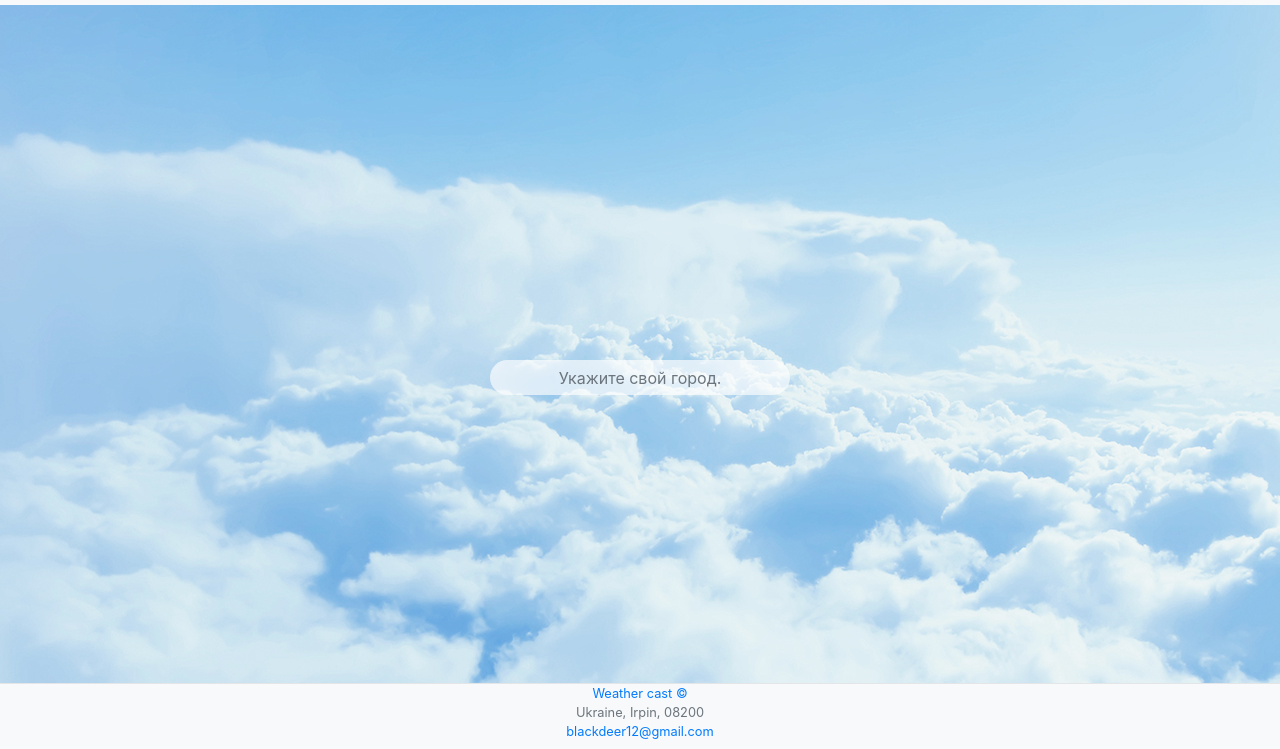
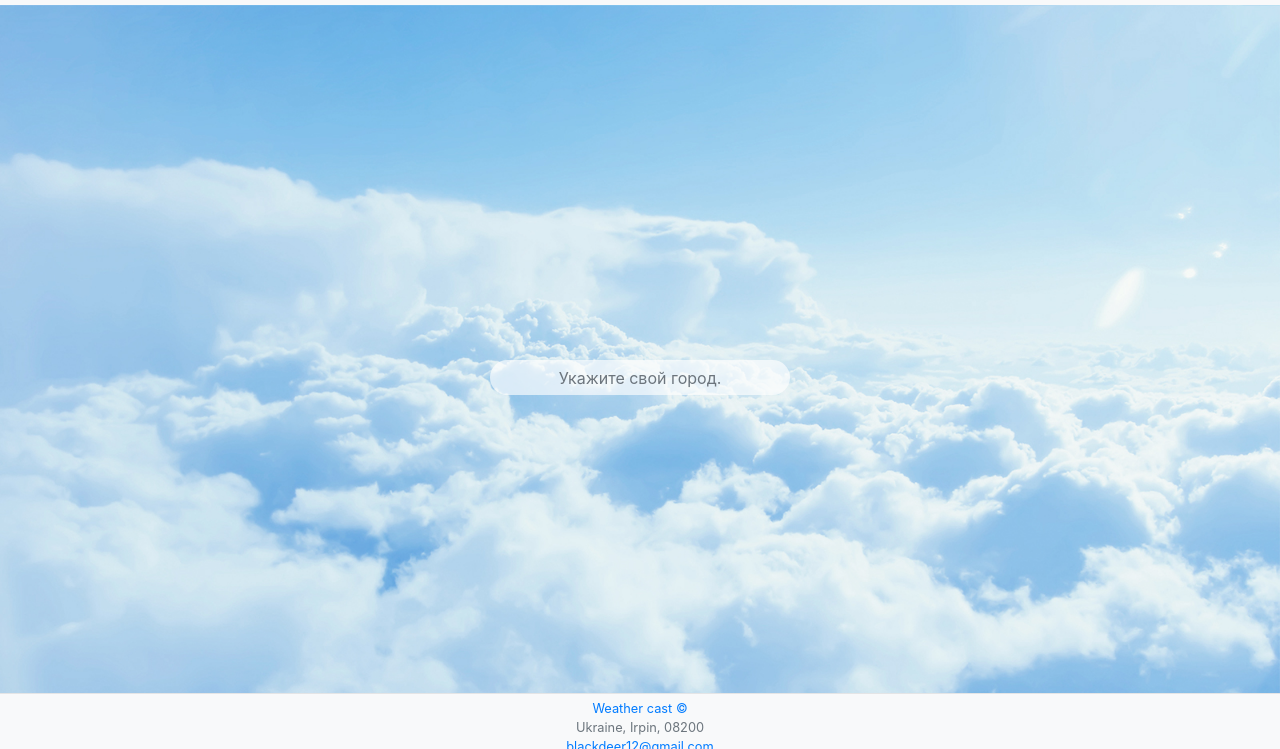
Before and after one commit to exORYON/Weather-Cast, a plain HTML site: page index.html in a window 1280 px wide. Shown: the part 51-800 px from the top of the page. Drawn offline with nearby package versions, Linux system fonts and the light colour scheme.

Commit message:
last stable version

```diff
--- a/index.html
+++ b/index.html
@@ -37,7 +37,7 @@
 
     <address class="bg-light" id="footer">
         <small>
-            <p align="center">
+            <p align="center" class="footer-text">
                 <span class="text-primary">Weather cast ©</span><br>
                 <span class="text-secondary">Ukraine, Irpin, 08200</span><br>
                 <span class="text-dark"><a href="#">blackdeer12@gmail.com</a></span>
--- a/style.css
+++ b/style.css
@@ -3,11 +3,13 @@ body {
     height: 100vh;
     overflow: hidden;
     background-image: url(bg2.jpg);
+    background-size: 100%;
     background-repeat: no-repeat;
     display: flex;
     align-items: center;
     justify-content: flex-start;
     flex-direction: column;
+    position: fixed;
 }
 
 nav {
@@ -20,6 +22,9 @@ main {
     display: flex;
     align-items: center;
     justify-content: center;
+    background-image: url(bg2.jpg);
+    background-size: 100%;
+    background-repeat: no-repeat;
 }
 
 .alert-success {
@@ -107,7 +112,7 @@ main {
 
 #footer {
     position: fixed;
-    top: 91.7%;
+    top: 93%;
     width: 100%;
     display: flex;
     align-items: center;
@@ -120,3 +125,14 @@ hr {
     padding: 0;
     margin: 0;
 }
+
+address {
+    margin: 0;
+}
+
+.footer-text {
+    position: relative;
+    margin-top: 5px;
+}
+
+/* MEDIA */
```
